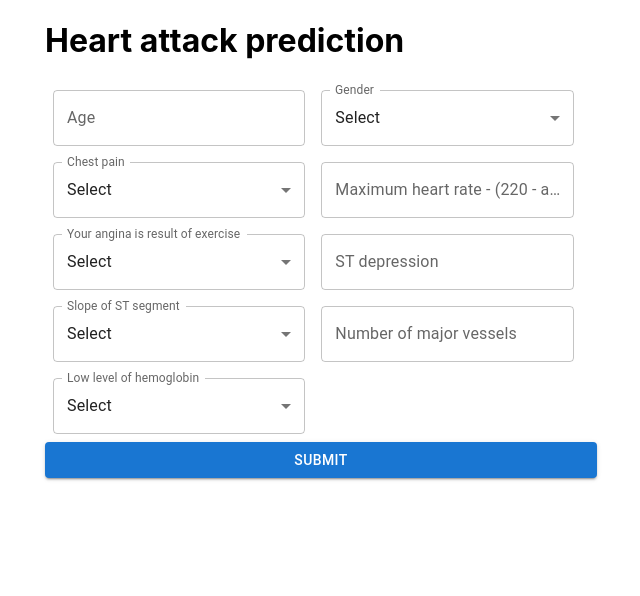
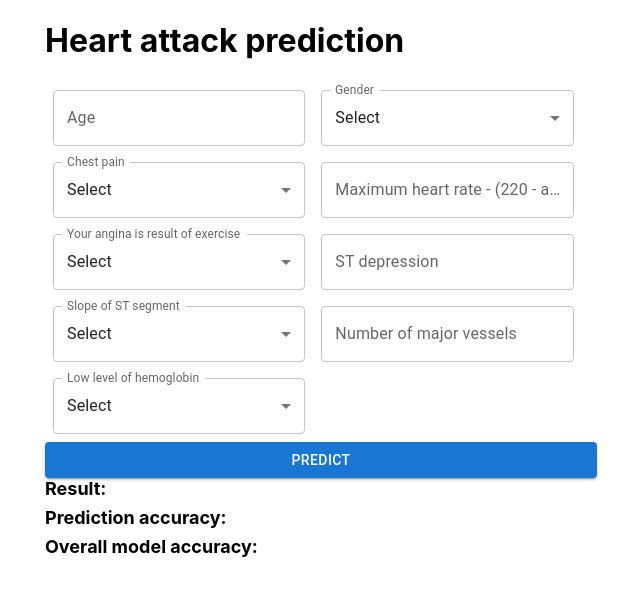
Before and after one commit to beksuItan/heart-attack-prediction, a Next.js app: page / in a window 1280 px wide. Shown: the top 596 px of the page, without its empty margins (319-959 px from the left). Built offline with nearby package versions, Linux system fonts and the light colour scheme.

Commit message:
fix: add text

```diff
--- a/pages/index.tsx
+++ b/pages/index.tsx
@@ -4,12 +4,12 @@ import Container from '@mui/material/Container';
 import Box from '@mui/material/Box';
 import Button from '@mui/material/Button';
 import Stack from '@mui/material/Stack';
-import {useState} from "react";
+import {useState, useRef} from "react";
 
 interface IResult {
-    model_accuracy: number,
-    predict: number,
-    predict_accuracy: number
+    model_accuracy: number | null,
+    predict: number | null,
+    predict_accuracy: number | null
 }
 
 export default function Home() {
@@ -93,8 +93,13 @@ export default function Home() {
     const [slp, setSlp] = useState<string>();
     const [caa, setCaa] = useState<string>();
     const [thall, setThall] = useState<string>();
+    const formRef = useRef(null);
 
-    const [results, setResults] = useState<IResult>();
+    const [results, setResults] = useState<IResult>({
+        predict_accuracy: null,
+        predict: null,
+        model_accuracy: null
+    });
 
     // @ts-ignore
     const handleAgeChange = (event) => setAge(event.target.value);
@@ -135,6 +140,17 @@ export default function Home() {
             body: JSON.stringify(payload),
         }).then((res) => res.json())
             .then((data) => setResults(data));
+        // @ts-ignore
+        formRef.current.reset();
+        setAge('');
+        setCaa('');
+        setSlp('');
+        setExng('');
+        setSex('');
+        setThalachh('');
+        setThall('');
+        setOldpeak('');
+        setCp('')
     };
 
     return (
@@ -147,7 +163,6 @@ export default function Home() {
 
       <main>
           <h1>Heart attack prediction</h1>
-          { !results ? (
               <Box
                   component="form"
                   sx={{
@@ -156,6 +171,7 @@ export default function Home() {
                   noValidate
                   autoComplete="off"
                   onSubmit={handleSubmit}
+                  ref={formRef}
               >
                   <div>
                       <TextField
@@ -271,21 +287,33 @@ export default function Home() {
                           ))}
                       </TextField>
                   </div>
-                  <Button type="submit" variant="contained" fullWidth={true}>Submit</Button>
+                  <Button type="submit" variant="contained" fullWidth={true}>Predict</Button>
               </Box>
-          ): (
               <Stack
-                  direction="row"
+                  direction="column"
                   justifyContent="center"
-                  alignItems="center"
-                  spacing={2}
+                  alignItems="start"
+                  spacing={1}
               >
                   <p>
-                      {results.predict > 0 ? 'I\'m sorry to tell you, but you\'re at risk for a heart attack.  Please see a doctor if you have any complaints. Get well soon!'
-                      : 'Congratulations! You passed the rapid heart attack test. You are out of the risk zone for a heart attack. Stay healthy as you!' }
+                      <span style={{fontWeight: 'bold', fontSize: '18px'}}>Result:</span>
+                      {results.predict === 0 || results.predict === 1 ? (
+                          <span>
+                          {results.predict === 0 ? 'I\'m sorry to tell you, but you\'re at risk for a heart attack.  Please see a doctor if you have any complaints. Get well soon!'
+                              : 'Congratulations! You passed the rapid heart attack test. You are out of the risk zone for a heart attack. Stay healthy as you!' }
+                      </span>
+                      ): (
+                          <span></span>
+                      )}
+
+                  </p>
+                  <p>
+                      <span style={{fontWeight: 'bold', fontSize: '18px'}}>Prediction accuracy:</span> { results.predict_accuracy}
+                  </p>
+                  <p>
+                      <span style={{fontWeight: 'bold', fontSize: '18px'}}>Overall model accuracy:</span> { results.model_accuracy}
                   </p>
               </Stack>
-          )}
       </main>
 
 
```
Also changed, not shown: 1 other file (tests, documents, lock files or other folders).
